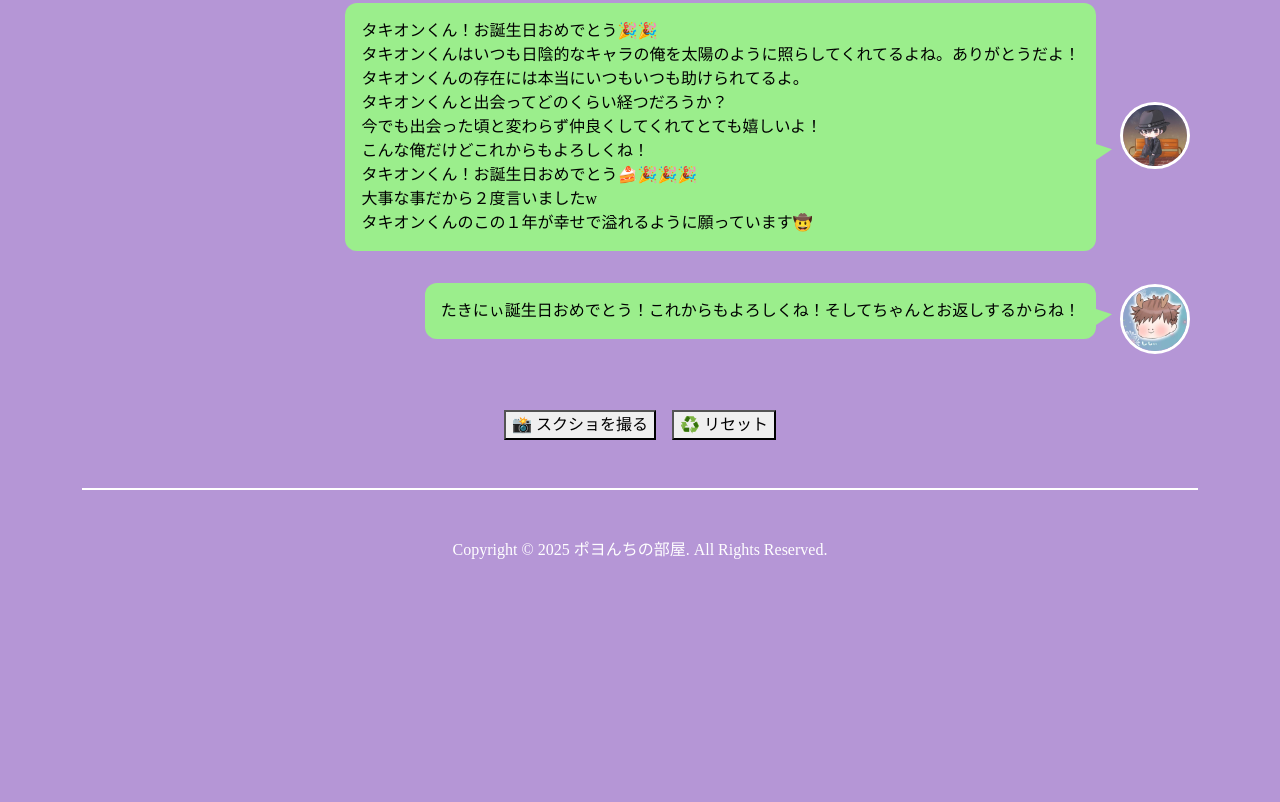
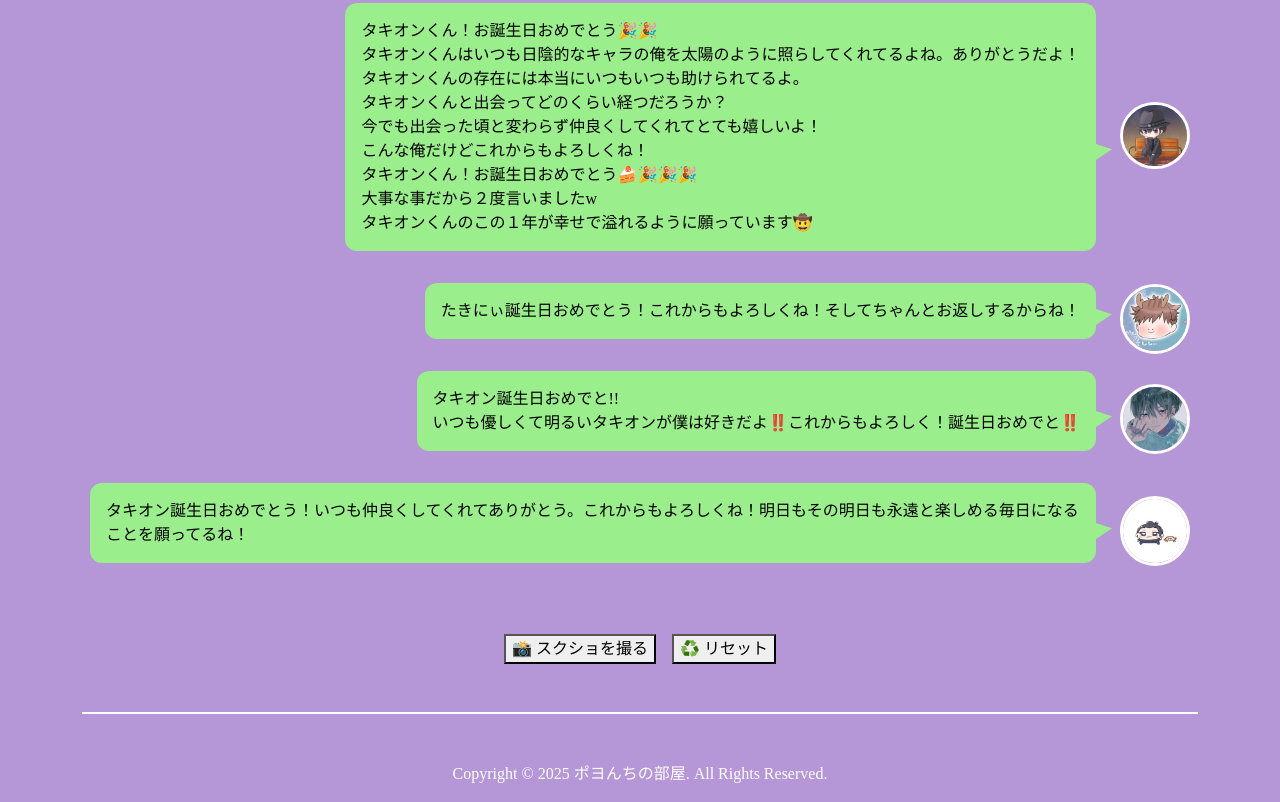
Before and after one commit to atsuki-seo/takion_birthday2024, a plain HTML site: page public/index.html in a window 1280 px wide. Shown: the part 2024-2826 px from the top of the page. Before the commit the page ends 2602 px from the top, so only its background shows below. Drawn offline with nearby package versions, Linux system fonts and the light colour scheme; a web font is replaced by a local one.

Commit message:
コメント追加

```diff
--- a/public/index.html
+++ b/public/index.html
@@ -73,6 +73,14 @@
             <div class="d-flex justify-content-end speechBubbleContainer mt-3">
                 <p id="sisiMessage" class="speechBubbleRight fs-6 text-start">たきにぃ誕生日おめでとう！これからもよろしくね！そしてちゃんとお返しするからね！</p>
                 <img class="circleImage" src="img/sisi_400x400.jpg" alt="" />
+            </div>
+            <div class="d-flex justify-content-end speechBubbleContainer mt-3">
+                <p id="mochiMessage" class="speechBubbleRight fs-6 text-start">タキオン誕生日おめでと!!<br>いつも優しくて明るいタキオンが僕は好きだよ‼️これからもよろしく！誕生日おめでと‼️</p>
+                <img class="circleImage" src="img/mochi_400x400.jpg" alt="" />
+            </div>
+            <div class="d-flex justify-content-end speechBubbleContainer mt-3">
+                <p id="hisayukanaMessage" class="speechBubbleRight fs-6 text-start">タキオン誕生日おめでとう！いつも仲良くしてくれてありがとう。これからもよろしくね！明日もその明日も永遠と楽しめる毎日になることを願ってるね！</p>
+                <img class="circleImage" src="img/hisayukana_222x222.jpg" alt="" />
             </div>
             <br>
         </div>
```
Also changed, not shown: public/img/hisayukana_222x222.jpg (added), public/img/mochi_400x400.jpg (added).
